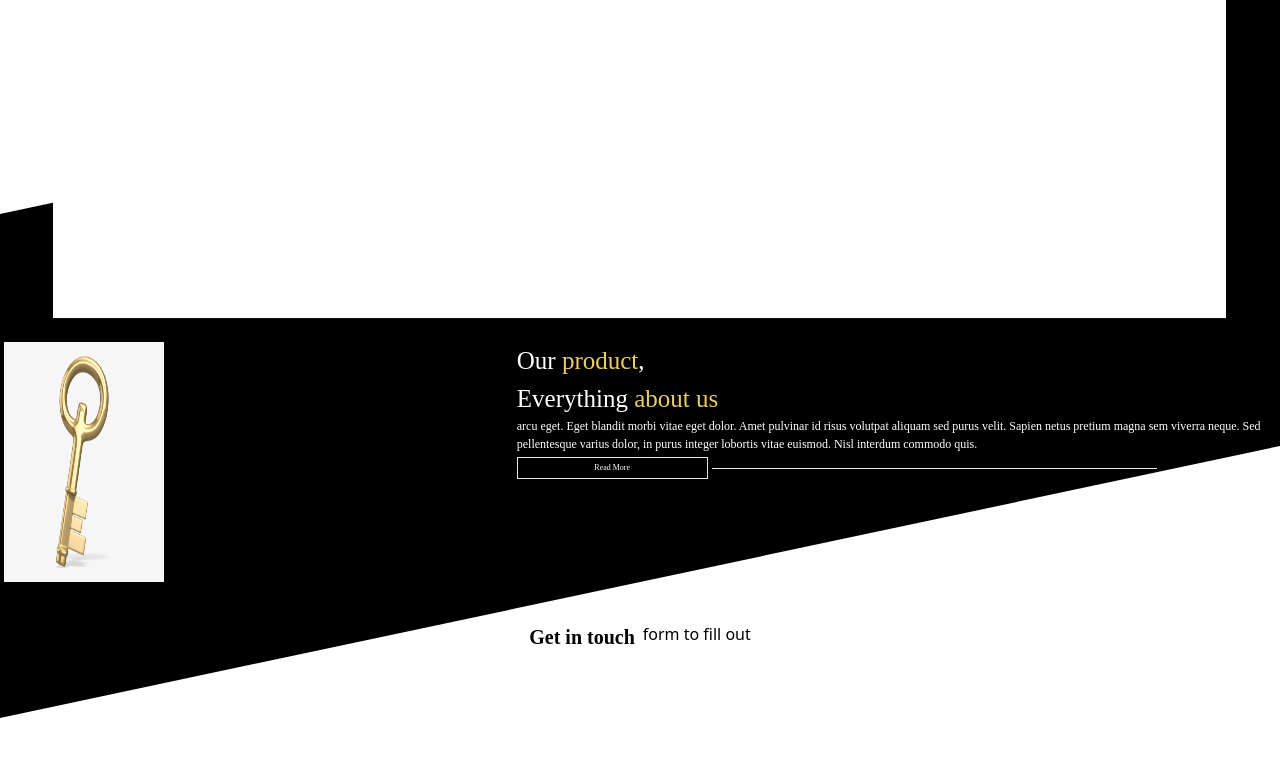
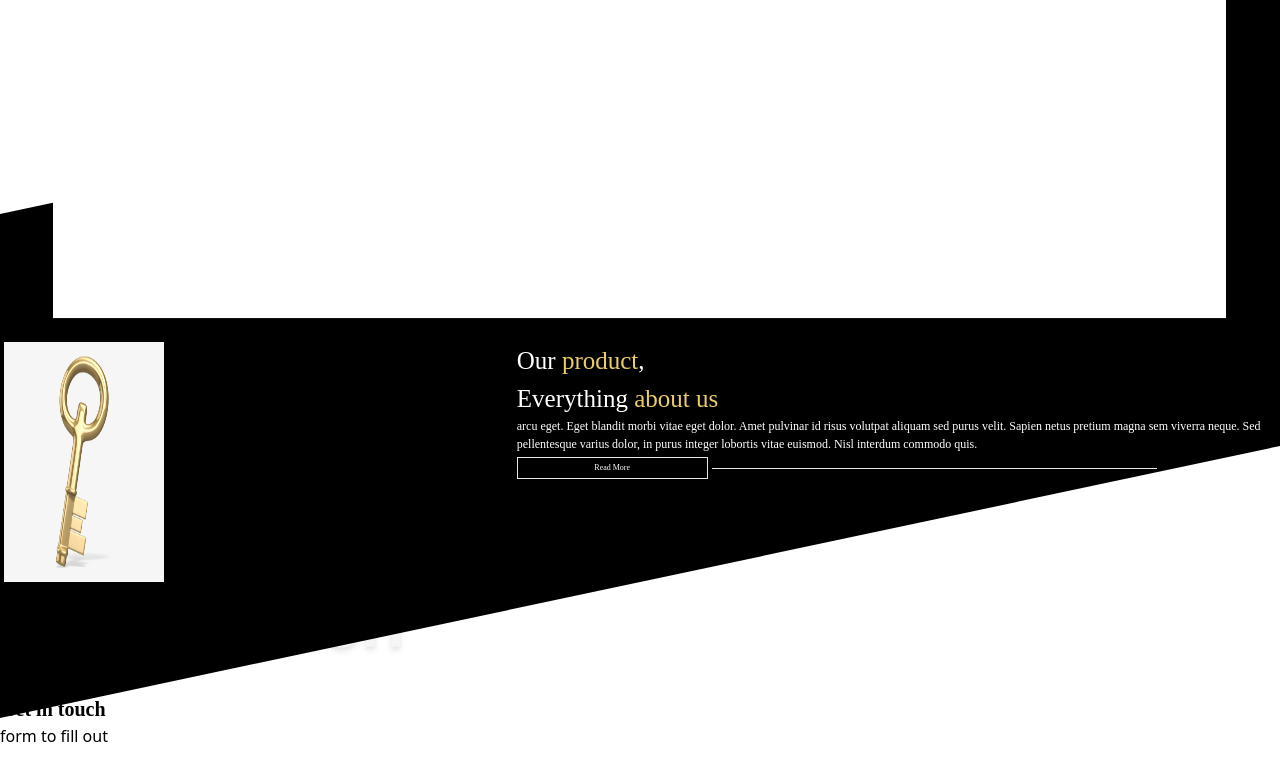
Before and after one commit to Stark-program/kvp-website, a Next.js app: page / in a window 1280 px wide. Shown: the part 486-1266 px from the top of the page. Built offline with nearby package versions, Linux system fonts and the light colour scheme.

Commit message:
working on the background drop for "get in touch"

```diff
--- a/pages/index.js
+++ b/pages/index.js
@@ -335,7 +335,7 @@ export default function Home() {
           </svg>
         </div>
         <div
-          className="flex flex-col justify-center h-full bg-black -skew-y-12 mt-20" /* PRODUCT PLACEMENT */
+          className="flex flex-col justify-center h-full bg-black -skew-y-12 mt-20 relative z-10" /* PRODUCT PLACEMENT */
         >
           <div className="flex justify-center w-full">
             <div className="bg-white w-11/12 h-80 skew-y-12 -mt-20"></div>
@@ -372,16 +372,66 @@ export default function Home() {
             </div>
           </div>
         </div>
-        <div
-          className="flex flex-row justify-center space-x-2 mt-10" /* BOTTOM OF PAGE *NOT THE FOOTER* ### */
-        >
-          <div>
-            <h1 className="font-body-header font-bold text-[20px]">
-              Get in touch
-            </h1>
+        <div className="flex -mt-8" /* BOTTOM OF PAGE *NOT THE FOOTER* ### */>
+          <div className=" relative z-0">
+            <svg
+              width="400"
+              height="144"
+              viewBox="0 0 1122 144"
+              fill="none"
+              xmlns="http://www.w3.org/2000/svg"
+              className="drop-shadow-md"
+            >
+              <path
+                d="M64.9683 144C51.9351 144 40.5476 141.049 30.8056 135.148C21.0637 129.246 13.4939 121.049 8.09635 110.557C2.69878 99.9344 0 87.6066 0 73.5738C0 59.4098 2.76461 46.9508 8.29382 36.1967C13.9547 25.3115 21.9194 16.8525 32.1879 10.8197C42.5881 4.65574 54.8972 1.57377 69.1152 1.57377C85.3079 1.57377 98.736 5.44262 109.399 13.1803C120.063 20.918 126.974 31.6066 130.134 45.2459H101.896C99.7892 38.8197 95.9714 33.8361 90.4421 30.2951C84.9129 26.6229 77.8039 24.7869 69.1152 24.7869C55.2921 24.7869 44.6287 29.1803 37.1247 37.9672C29.6208 46.623 25.8688 58.5574 25.8688 73.7705C25.8688 88.9836 29.555 100.787 36.9272 109.18C44.4312 117.443 54.5681 121.574 67.3379 121.574C79.8445 121.574 89.2573 118.23 95.5764 111.541C102.027 104.721 105.911 95.8033 107.227 84.7869H72.2747V65.9016H132.701V141.639H109.399L107.425 123.541C102.949 130.098 97.3537 135.148 90.6396 138.689C83.9256 142.23 75.3684 144 64.9683 144Z"
+                fill="#F5F5F5"
+              />
+              <path
+                d="M201.31 144C191.437 144 182.682 141.902 175.047 137.705C167.411 133.508 161.421 127.607 157.077 120C152.732 112.393 150.56 103.607 150.56 93.6393C150.56 83.541 152.666 74.5574 156.879 66.6885C161.223 58.8197 167.148 52.7213 174.652 48.3934C182.287 43.9344 191.239 41.7049 201.508 41.7049C211.118 41.7049 219.609 43.8033 226.982 48C234.354 52.1967 240.081 57.9672 244.162 65.3115C248.374 72.5246 250.481 80.5902 250.481 89.5082C250.481 90.9508 250.415 92.459 250.283 94.0328C250.283 95.6066 250.217 97.2459 250.086 98.9508H175.639C176.166 106.557 178.798 112.525 183.538 116.852C188.409 121.18 194.267 123.344 201.113 123.344C206.247 123.344 210.526 122.23 213.948 120C217.503 117.639 220.136 114.623 221.847 110.951H247.519C245.676 117.115 242.582 122.754 238.238 127.869C234.025 132.852 228.759 136.787 222.44 139.672C216.252 142.557 209.209 144 201.31 144ZM201.508 62.1639C195.32 62.1639 189.857 63.9344 185.118 67.4754C180.378 70.8852 177.35 76.1311 176.034 83.2131H224.809C224.415 76.7869 222.045 71.6721 217.7 67.8689C213.356 64.0656 207.959 62.1639 201.508 62.1639Z"
+                fill="#F5F5F5"
+              />
+              <path
+                d="M310.684 141.639C300.415 141.639 292.187 139.148 286 134.164C279.812 129.18 276.718 120.328 276.718 107.607V65.1148H259.933V44.0656H276.718L279.68 17.9016H301.995V44.0656H328.456V65.1148H301.995V107.803C301.995 112.525 302.982 115.803 304.957 117.639C307.063 119.344 310.618 120.197 315.62 120.197H327.864V141.639H310.684Z"
+                fill="#F5F5F5"
+              />
+              <path
+                d="M404.913 28.918C400.305 28.918 396.488 27.541 393.46 24.7869C390.563 22.0328 389.115 18.5574 389.115 14.3607C389.115 10.1639 390.563 6.7541 393.46 4.13114C396.488 1.37705 400.305 0 404.913 0C409.521 0 413.273 1.37705 416.169 4.13114C419.197 6.7541 420.711 10.1639 420.711 14.3607C420.711 18.5574 419.197 22.0328 416.169 24.7869C413.273 27.541 409.521 28.918 404.913 28.918ZM392.275 141.639V44.0656H417.551V141.639H392.275Z"
+                fill="#F5F5F5"
+              />
+              <path
+                d="M440.972 141.639V44.0656H463.286L465.261 60.5902C468.289 54.8197 472.633 50.2295 478.294 46.8197C484.086 43.4098 490.866 41.7049 498.634 41.7049C510.745 41.7049 520.158 45.5082 526.872 53.1148C533.586 60.7213 536.943 71.8689 536.943 86.5574V141.639H511.667V88.918C511.667 80.5246 509.955 74.0984 506.532 69.6393C503.11 65.1803 497.778 62.9508 490.537 62.9508C483.428 62.9508 477.57 65.4426 472.962 70.4262C468.486 75.4098 466.248 82.3607 466.248 91.2787V141.639H440.972Z"
+                fill="#F5F5F5"
+              />
+              <path
+                d="M645.884 141.639C635.616 141.639 627.388 139.148 621.2 134.164C615.013 129.18 611.919 120.328 611.919 107.607V65.1148H595.134V44.0656H611.919L614.881 17.9016H637.196V44.0656H663.657V65.1148H637.196V107.803C637.196 112.525 638.183 115.803 640.158 117.639C642.264 119.344 645.819 120.197 650.821 120.197H663.064V141.639H645.884Z"
+                fill="#F5F5F5"
+              />
+              <path
+                d="M716.164 144C707.739 144 700.827 142.689 695.43 140.066C690.032 137.311 686.017 133.705 683.384 129.246C680.751 124.787 679.435 119.869 679.435 114.492C679.435 105.443 682.989 98.0984 690.098 92.459C697.207 86.8197 707.87 84 722.089 84H746.97V81.6393C746.97 74.9508 745.061 70.0328 741.243 66.8852C737.425 63.7377 732.686 62.1639 727.025 62.1639C721.891 62.1639 717.415 63.4098 713.597 65.9016C709.779 68.2623 707.41 71.8033 706.488 76.5246H681.804C682.462 69.4426 684.832 63.2787 688.913 58.0328C693.126 52.7869 698.524 48.7869 705.106 46.0328C711.688 43.1475 719.061 41.7049 727.223 41.7049C741.177 41.7049 752.17 45.1803 760.201 52.1311C768.231 59.082 772.246 68.918 772.246 81.6393V141.639H750.722L748.352 125.902C745.456 131.148 741.375 135.475 736.109 138.885C730.975 142.295 724.327 144 716.164 144ZM721.891 124.328C729.132 124.328 734.727 121.967 738.676 117.246C742.757 112.525 745.324 106.689 746.378 99.7377H724.853C718.139 99.7377 713.334 100.984 710.438 103.475C707.541 105.836 706.093 108.787 706.093 112.328C706.093 116.131 707.541 119.082 710.438 121.18C713.334 123.279 717.152 124.328 721.891 124.328Z"
+                fill="#F5F5F5"
+              />
+              <path
+                d="M830.135 144C817.892 144 808.413 140.197 801.699 132.59C795.117 124.984 791.825 113.836 791.825 99.1475V44.0656H816.904V96.7869C816.904 105.18 818.616 111.607 822.039 116.066C825.461 120.525 830.859 122.754 838.231 122.754C845.209 122.754 850.935 120.262 855.411 115.279C860.019 110.295 862.323 103.344 862.323 94.4262V44.0656H887.599V141.639H865.285L863.31 125.115C860.282 130.885 855.872 135.475 850.08 138.885C844.419 142.295 837.771 144 830.135 144Z"
+                fill="#F5F5F5"
+              />
+              <path
+                d="M958.57 144C948.565 144 939.745 141.836 932.109 137.508C924.474 133.18 918.418 127.148 913.942 119.41C909.597 111.672 907.425 102.82 907.425 92.8525C907.425 82.8853 909.597 74.0328 913.942 66.2951C918.418 58.5574 924.474 52.5246 932.109 48.1967C939.745 43.8689 948.565 41.7049 958.57 41.7049C971.077 41.7049 981.609 44.9836 990.166 51.541C998.723 57.9672 1004.19 66.8852 1006.56 78.2951H979.897C978.581 73.5738 975.948 69.9016 971.999 67.2787C968.181 64.5246 963.639 63.1475 958.373 63.1475C951.396 63.1475 945.471 65.7705 940.6 71.0164C935.729 76.2623 933.294 83.541 933.294 92.8525C933.294 102.164 935.729 109.443 940.6 114.689C945.471 119.934 951.396 122.557 958.373 122.557C963.639 122.557 968.181 121.246 971.999 118.623C975.948 116 978.581 112.262 979.897 107.41H1006.56C1004.19 118.426 998.723 127.279 990.166 133.967C981.609 140.656 971.077 144 958.57 144Z"
+                fill="#F5F5F5"
+              />
+              <path
+                d="M1026.03 141.639V0H1051.31V59.0164C1054.6 53.6393 1059.01 49.4426 1064.54 46.4262C1070.2 43.2787 1076.65 41.7049 1083.89 41.7049C1096 41.7049 1105.35 45.5082 1111.93 53.1148C1118.64 60.7213 1122 71.8689 1122 86.5574V141.639H1096.92V88.918C1096.92 80.5246 1095.21 74.0984 1091.79 69.6393C1088.5 65.1803 1083.23 62.9508 1075.99 62.9508C1068.88 62.9508 1062.96 65.4426 1058.22 70.4262C1053.61 75.4098 1051.31 82.3607 1051.31 91.2787V141.639H1026.03Z"
+                fill="#F5F5F5"
+              />
+            </svg>
           </div>
-          <div>form to fill out</div>
         </div>
+        <div>
+          {" "}
+          <h1 className="font-body-header font-bold text-[20px]">
+            Get in touch
+          </h1>
+        </div>
+        <div>form to fill out</div>
       </div>
     </div>
   );
```
